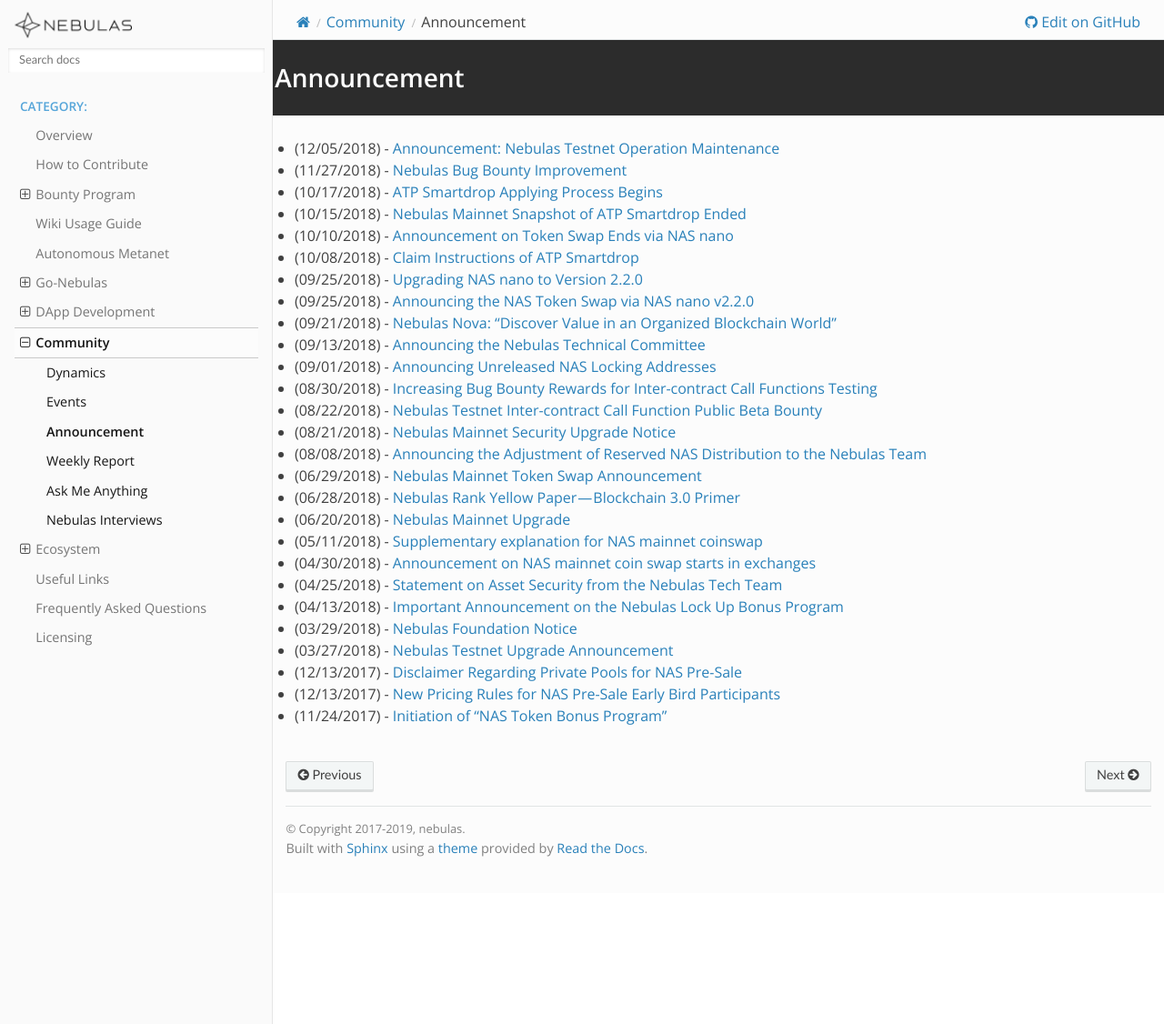
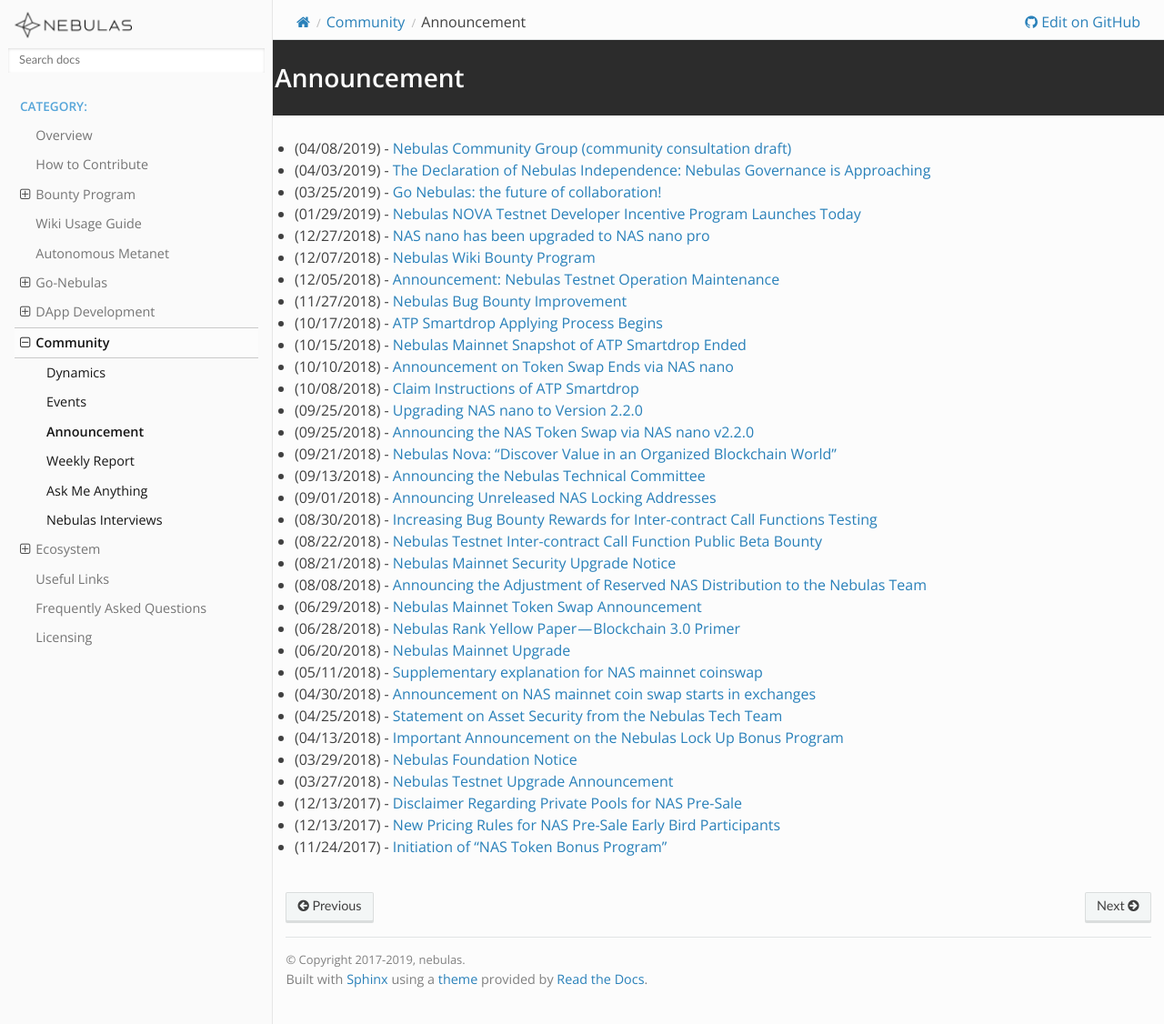
Before and after one commit to nebulasio/nebdocs, a Sphinx documentation site: the page built from docs/community/announcement.md, in a window 1280 px wide and 1126 px high. Shown: the whole window at 91% size. Built offline with Sphinx 7.4.7 and the Read the Docs theme 2.0.0, drawn with Linux system fonts in a browser that asks for light colours; pages that are not in the unit, such as notebooks, are missing from menus.

Commit message:
Updated announcements

```diff
--- a/docs/community/announcement.md
+++ b/docs/community/announcement.md
@@ -1,4 +1,10 @@
 # Announcement
+- (04/08/2019) - [Nebulas Community Group (community consultation draft)](https://medium.com/nebulasio/nebulas-community-group-community-consultation-draft-3fe20bf682bb)
+- (04/03/2019) - [The Declaration of Nebulas Independence: Nebulas Governance is Approaching](https://medium.com/nebulasio/the-declaration-of-nebulas-independence-nebulas-governance-is-approaching-f772a4175761)
+- (03/25/2019) - [Go Nebulas: the future of collaboration!](https://medium.com/nebulasio/go-nebulas-the-future-of-collaboration-7a747177660f)
+- (01/29/2019) - [Nebulas NOVA Testnet Developer Incentive Program Launches Today](https://medium.com/nebulasio/nebulas-nova-testnet-developer-incentive-program-launches-today-59bbb58db940)
+- (12/27/2018) - [NAS nano has been upgraded to NAS nano pro](https://medium.com/nebulasio/nas-nano-has-been-upgraded-to-nas-nano-pro-ec9a2115eede)
+- (12/07/2018) - [Nebulas Wiki Bounty Program](https://medium.com/nebulasio/nebulas-wiki-bounty-program-32048077e16c)
 - (12/05/2018) - [Announcement: Nebulas Testnet Operation Maintenance](https://medium.com/nebulasio/announcement-nebulas-testnet-operation-maintenance-2e6992795ee5)
 - (11/27/2018) - [Nebulas Bug Bounty Improvement](https://medium.com/nebulasio/nebulas-bug-bounty-program-c026e63d8a20)
 - (10/17/2018) - [ATP Smartdrop Applying Process Begins](https://medium.com/nebulasio/atp-smartdrop-applying-process-begins-1a51a72a1e79)
```
